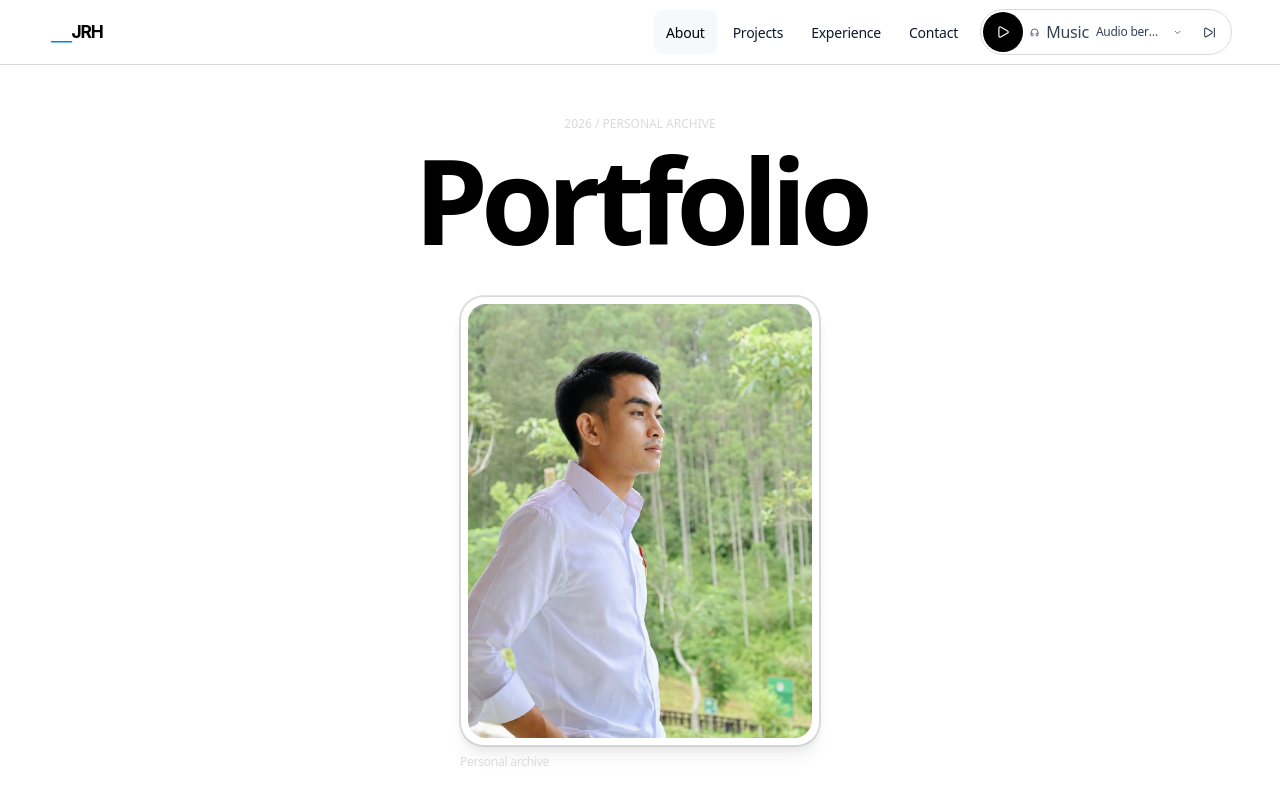
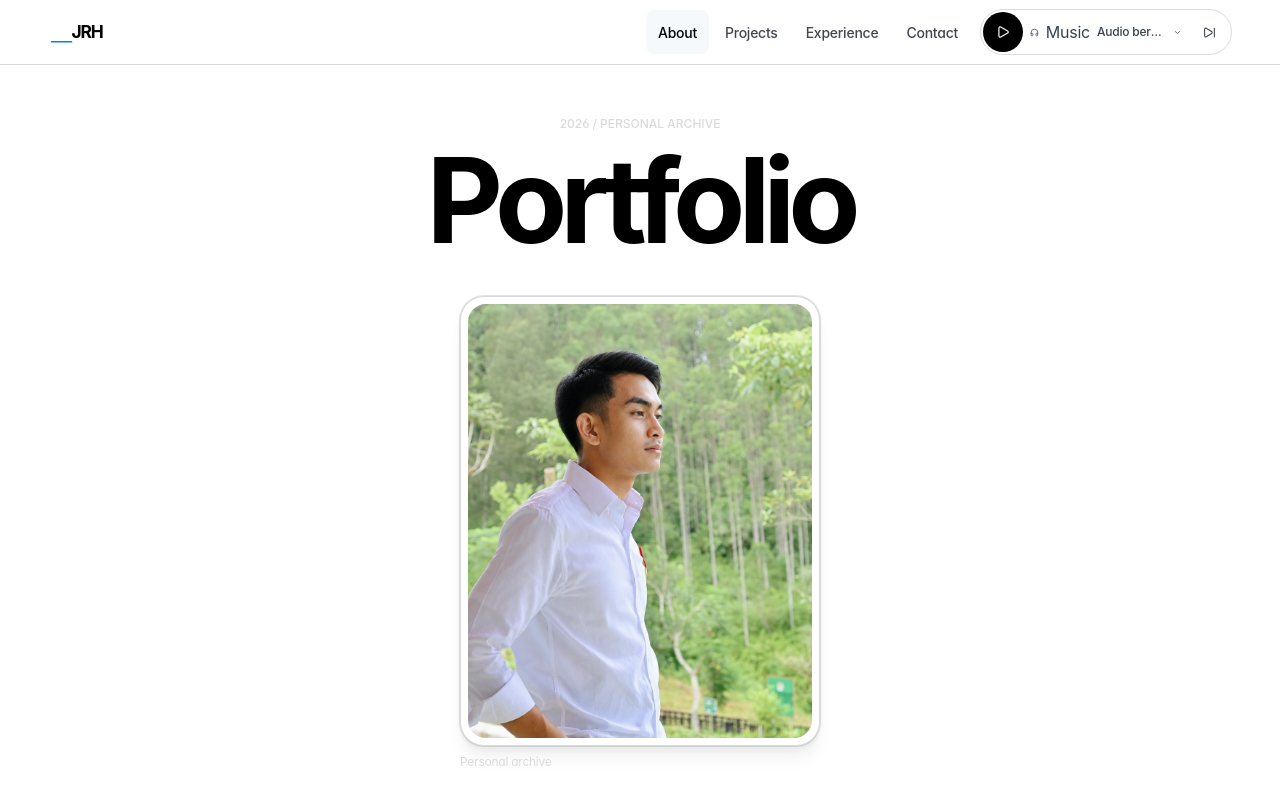
Before and after one commit to LionerHakim/JRHs, a React (Vite) app: page / in a window 1280 px wide. Shown: the top 800 px of the page. Built offline with nearby package versions, Linux system fonts and the light colour scheme.

Commit message:
fix supplied design token integration

```diff
--- a/src/index.css
+++ b/src/index.css
@@ -80,37 +80,40 @@
   --shadow-subtle-3: rgba(17, 24, 39, 0.1) 0px 0px 0px 1px, rgba(17, 24, 39, 0.04) 0px 1px 1px -0.5px, rgba(17, 24, 39, 0.04) 0px 3px 3px -1.5px, rgba(17, 24, 39, 0.04) 0px 6px 6px -3px, rgba(17, 24, 39, 0.04) 0px 12px 12px -6px, rgba(17, 24, 39, 0.04) 0px 24px 24px -12px;
 }
 
-/* Compatibility bridge: existing component CSS now consumes the new visual tokens. */
+/* Compatibility bridge: existing component CSS consumes these aliases. */
 body {
   --color-signal-blue: var(--color-voltage-blue);
   --color-voltage-violet: var(--color-deep-voltage);
   --color-sky-wash: #dbe5ff;
   --color-pencil-gray: var(--color-smoke-300);
-  --color-graphite: var(--color-graphite);
+  --color-graphite: #414652;
   --color-ink: var(--color-midnight-ink);
   --color-carbon: var(--color-slate-700);
   --color-paper: var(--color-paper-white);
-  --font-inter: var(--font-inter);
-  --text-caption: var(--text-caption);
-  --text-body-sm: var(--text-body-sm);
-  --text-body: var(--text-body);
-  --text-subheading: var(--text-subheading);
-  --text-heading-sm: var(--text-heading-sm);
-  --text-heading: var(--text-heading);
-  --text-heading-lg: var(--text-heading-lg);
-  --text-display: var(--text-display);
-  --text-display-xl: var(--text-display-lg);
-  --section-gap: var(--spacing-96);
-  --card-padding: var(--spacing-24);
-  --element-gap: var(--spacing-8);
-  --radius-nav: var(--radius-lg);
-  --radius-tags: var(--radius-full);
-  --radius-cards: var(--radius-2xl);
-  --radius-images: var(--radius-3xl);
-  --radius-inputs: var(--radius-xl);
-  --radius-buttons: var(--radius-full);
-  --radius-featurecards: var(--radius-3xl);
+  --font-inter: 'Inter', ui-sans-serif, system-ui, -apple-system, BlinkMacSystemFont, "Segoe UI", Roboto, sans-serif;
+  --text-caption: 12px;
+  --text-body-sm: 14px;
+  --text-body: 16px;
+  --text-subheading: 18px;
+  --text-heading-sm: 20px;
+  --text-heading: 24px;
+  --text-heading-lg: 30px;
+  --text-display: 48px;
+  --text-display-xl: 64px;
+  --section-gap: 96px;
+  --card-padding: 24px;
+  --element-gap: 8px;
+  --radius-nav: 8px;
+  --radius-tags: 72px;
+  --radius-cards: 16px;
+  --radius-images: 24px;
+  --radius-inputs: 12px;
+  --radius-buttons: 72px;
+  --radius-featurecards: 24px;
   --shadow-lg: var(--shadow-subtle);
+  font-family: var(--font-inter);
+  background: var(--color-paper-white);
+  color: var(--color-midnight-ink);
 }
 
 html {
```
